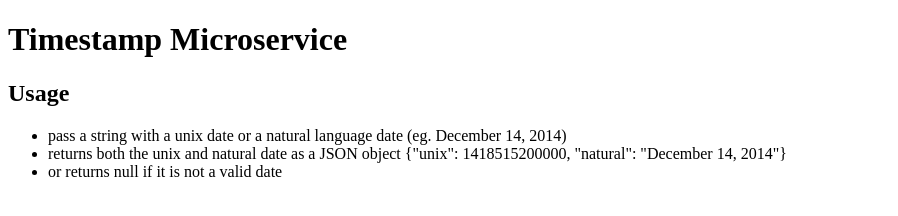
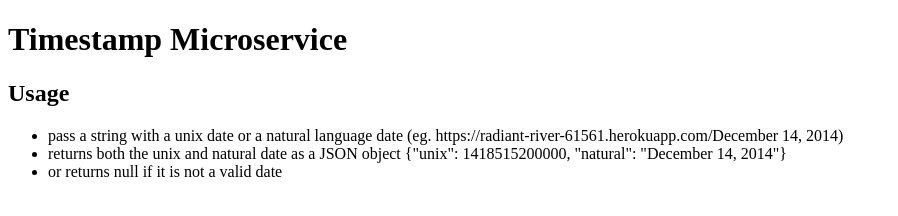
Before and after one commit to fhirt/timestamp-git, a website: page index.html in a window 1280 px wide. Shown: the whole page, without its empty margins (0-898 px from the left). Drawn offline with Linux system fonts and the light colour scheme.

Commit message:
updated title page

```diff
--- a/index.html
+++ b/index.html
@@ -7,7 +7,7 @@
         <h1>Timestamp Microservice</h1>
         <h2>Usage</h2>
         <ul>
-            <li>pass a string with a unix date or a natural language date (eg. December 14, 2014)</li>
+            <li>pass a string with a unix date or a natural language date (eg. https://radiant-river-61561.herokuapp.com/December 14, 2014)</li>
             <li>returns both the unix and natural date as a JSON object {"unix": 1418515200000, "natural": "December 14, 2014"}</li>
             <li>or returns null if it is not a valid date</li>
         </ul>
```
